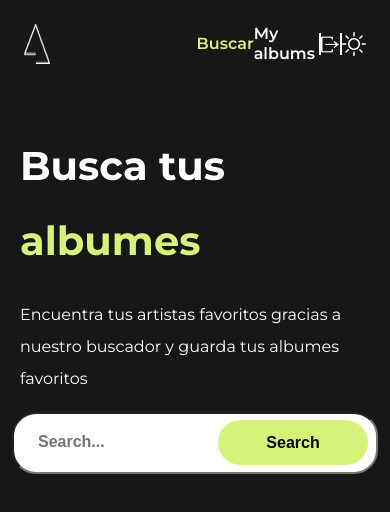
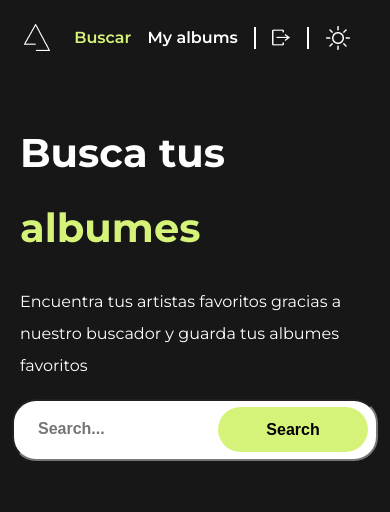
Before and after one commit to SebastianDelescabe/Musica_APP, a React (Create React App) app: page /search in a window 390 px wide. Shown: the top 512 px of the page. Built offline with nearby package versions, Linux system fonts and the light colour scheme; sample sign-in values are in the browser's storage.

Commit message:
fix navbar

```diff
--- a/src/views/navbar/Navbar.css
+++ b/src/views/navbar/Navbar.css
@@ -58,6 +58,12 @@
     }
 }
 
+@media screen and (max-width: 850px) {
+    .navbar__position {
+        width: 70%;
+    }
+}
+
 @media screen and (max-width: 650px) {
 
     .navbar__logo {
@@ -68,6 +74,9 @@
         display: none;
     }
 
+    .navbar__position {
+        width: 100%;
+    }
     .navbar__link-logout-responsive {
         display: flex;
     }
```
